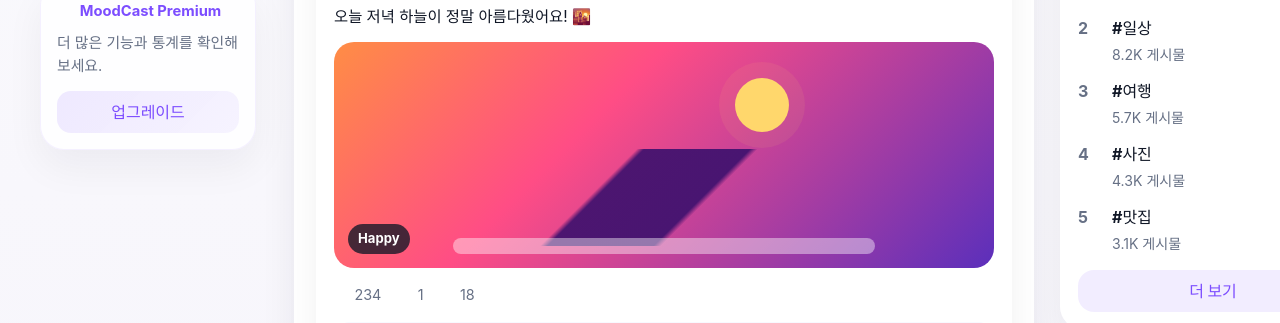
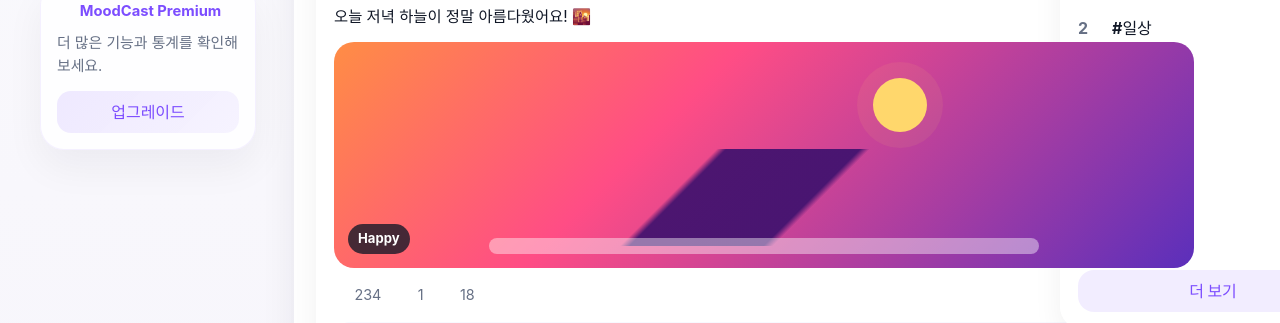
Before and after one commit to damso99/MoodCast, a React (Vite) app in the folder frontend/: page /app/profile in a window 1280 px wide. Shown: the part 604-927 px from the top of the page. Built offline with nearby package versions, Linux system fonts and the light colour scheme; some icons are missing.

Commit message:
Update FeedCard.module.css

```diff
--- a/frontend/src/widgets/FeedCard/FeedCard.module.css
+++ b/frontend/src/widgets/FeedCard/FeedCard.module.css
@@ -55,9 +55,11 @@
 
 .visual {
   position: relative;
+  display: block;
   overflow: hidden;
   min-height: 226px;
   border-radius: 20px;
+  justify-self: start;
 }
 
 .toneSunset {
@@ -197,3 +199,22 @@
   margin: 8px 0 0;
   color: #111827;
 }
+
+@media (min-width: 1024px) {
+  .visual {
+    width: 860px;
+    min-width: 860px;
+    max-width: 860px;
+    height: 226px;
+    flex: 0 0 860px;
+  }
+}
+
+@media (max-width: 1023px) {
+  .visual {
+    width: 100%;
+    min-width: 0;
+    max-width: 100%;
+    height: 226px;
+  }
+}
```
